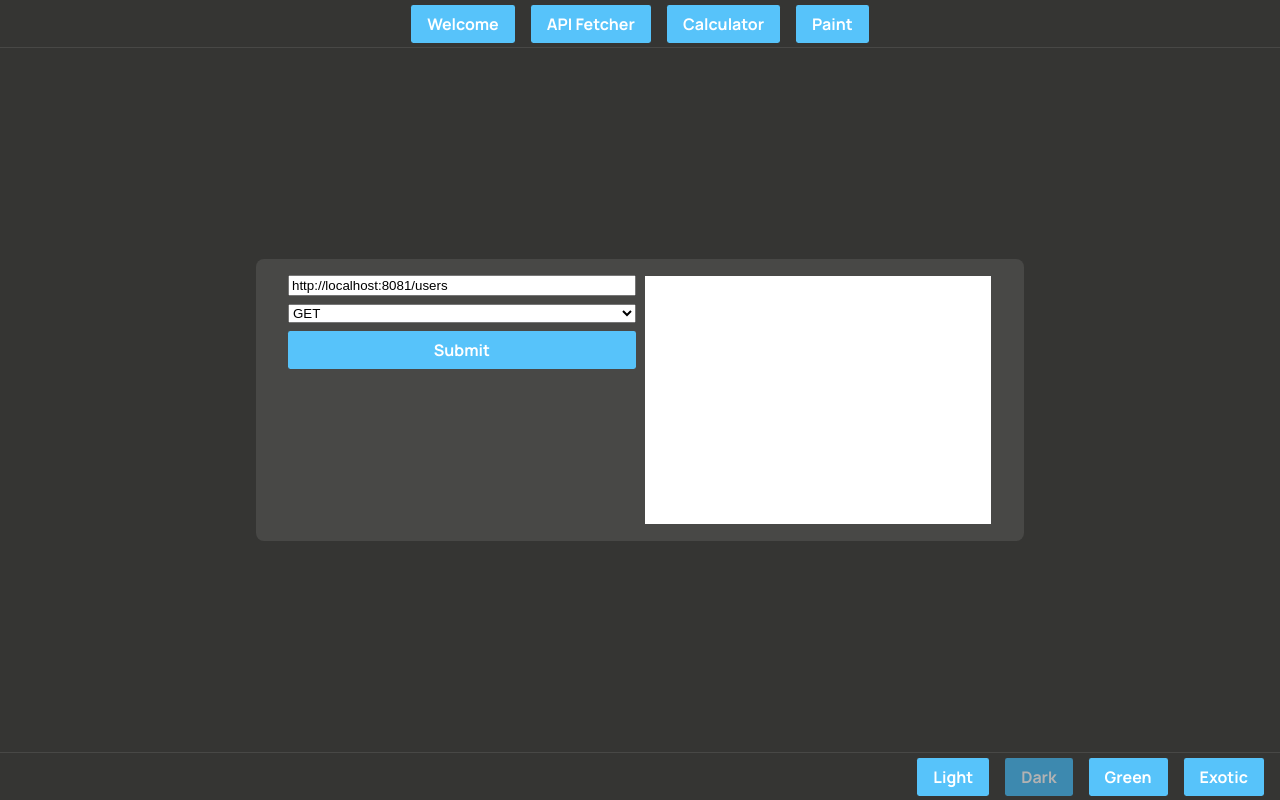
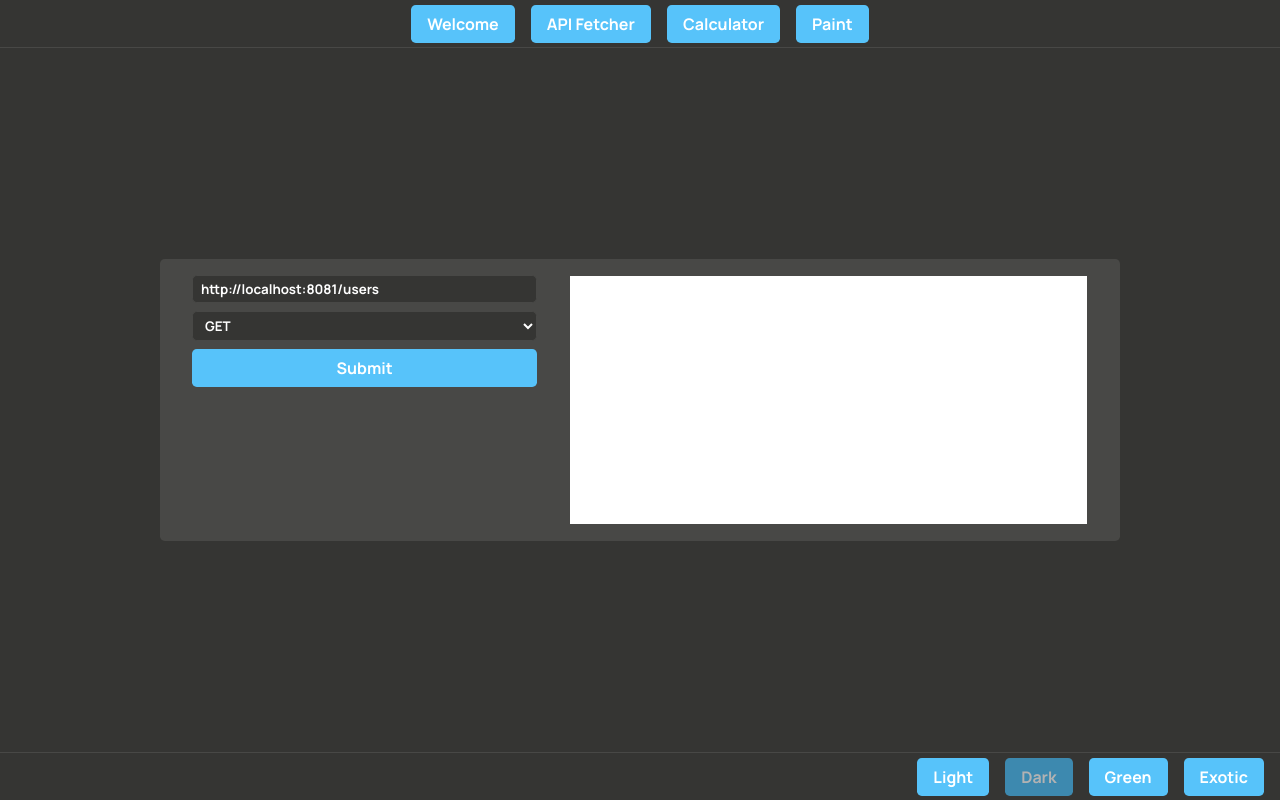
Before and after one commit to Perchusha/Portfolio, a React app in the folder client/: page /apifetcher in a window 1280 px wide. Built offline with nearby package versions, Linux system fonts and the light colour scheme.

Commit message:
feat: client restyling

```diff
--- a/client/public/styles.css
+++ b/client/public/styles.css
@@ -11,7 +11,7 @@ body,
 }
 
 * {
-  box-sizing: border-box;
+  box-sizing: border-box !important;
 }
 
 @font-face {
--- a/client/src/components/StyledButtons/styled.ts
+++ b/client/src/components/StyledButtons/styled.ts
@@ -5,7 +5,7 @@ import { IButtonMode } from './types';
 const ButtonDefaultCSS = css<{ mode: IButtonMode }>`
   all: unset;
   padding: 1vmin 2vmin;
-  border-radius: 0.3vmin;
+  border-radius: ${({ theme }) => theme.borderRadius};
   cursor: pointer;
   user-select: none;
   transition: all 0.2s;
--- a/client/src/components/StyledForm/styled.ts
+++ b/client/src/components/StyledForm/styled.ts
@@ -1,4 +1,4 @@
-import styled from 'styled-components';
+import styled, { css } from 'styled-components';
 
 export const Form = styled.form`
   display: flex;
@@ -9,6 +9,30 @@ export const Form = styled.form`
   }
 `;
 
-export const StyledInput = styled.input``;
+const inputDefault = css`
+  padding: 0.5vmin 1vmin;
+  font-family: Manrope, serif;
+  font-weight: 700;
+  font-style: normal;
+  width: 100%;
+  background: ${({ theme }) => theme.backgroundDark};
+  color: ${({ theme }) => theme.primaryText};
+  border: 0.1vmin solid ${({ theme }) => theme.border};
+  border-radius: ${({ theme }) => theme.borderRadius};
 
-export const StyledSelect = styled.select``;
+  &:focus {
+    box-shadow: 0 0 0 0.1vmin ${({ theme }) => theme.focus};
+  }
+
+  &:active {
+    box-shadow: 0 0 0 0.2vmin ${({ theme }) => theme.active};
+  }
+`;
+
+export const StyledInput = styled.input`
+  ${inputDefault}
+`;
+
+export const StyledSelect = styled.select`
+  ${inputDefault}
+`;
--- a/client/src/modules/APIFetcher/RequestForm.tsx
+++ b/client/src/modules/APIFetcher/RequestForm.tsx
@@ -6,24 +6,23 @@ import { IRequestForm } from './types';
 export const RequestForm = ({ previewRef }: IRequestForm) => {
   const [URL, setURL] = useState<string>('http://localhost:8081/users');
   const [requestMethod, setRequestMethod] = useState<string>('get');
-  // const [requestBody, setRequestBody] = useState<object>({});
+  const [requestBody, setRequestBody] = useState<object>({});
 
   const submitHandler = (event: React.MouseEvent<HTMLButtonElement>) => {
     event.preventDefault();
 
-    // const options =
-    //   requestMethod !== 'get' && requestMethod !== 'delete'
-    //     ? {
-    //         method: requestMethod,
-    //         headers: {
-    //           'Content-Type': 'application/json;charset=utf-8',
-    //         },
-    //         body: JSON.stringify(requestBody),
-    //       }
-    //     : {};
+    const options =
+      requestMethod !== 'get'
+        ? {
+            method: requestMethod.toUpperCase(),
+            headers: {
+              'Content-Type': 'application/json;charset=utf-8',
+            },
+            body: JSON.stringify(requestBody),
+          }
+        : {};
 
-    // fetch(URL, options)
-    fetch(URL)
+    fetch(URL, options)
       .then(res => res.json())
       .then(result => {
         const text = JSON.stringify(result, null, 4);
@@ -42,23 +41,42 @@ export const RequestForm = ({ previewRef }: IRequestForm) => {
   };
 
   return (
-    <StyledForm style={{ width: '50%' }}>
+    <StyledForm style={{ width: '40%' }}>
       <StyledInput
         name="url"
         type="text"
         placeholder="URL"
         onChange={urlChangeHandler}
         value={URL}
-        title="You can find API documentation in server .md file"
+        title="You can find API documentation in server API.md file"
         required
       />
       <StyledSelect name="method" onChange={methodChangeHandler} value={requestMethod} required>
         <option value="post">POST</option>
         <option value="get">GET</option>
-        <option value="put">PUT</option>
         <option value="delete">DELETE</option>
         <option value="patch">PATCH</option>
       </StyledSelect>
+      {requestMethod !== 'get' && requestMethod !== 'delete' ? (
+        <>
+          <StyledInput
+            name="name"
+            type="text"
+            placeholder="Name"
+            title={`Name of ${requestMethod === 'POST' ? 'new' : requestMethod} element`}
+            onChange={e => setRequestBody({ name: e.target.value })}
+          />
+          <StyledInput
+            name="age"
+            type="number"
+            placeholder="Age"
+            title={`Age of ${requestMethod === 'POST' ? 'new' : requestMethod} element`}
+            onChange={e => setRequestBody(prev => ({ ...prev, age: e.target.value }))}
+          />
+        </>
+      ) : (
+        ''
+      )}
       <StyledButton onClick={submitHandler} title="Submit request">
         Submit
       </StyledButton>
--- a/client/src/modules/APIFetcher/styled.ts
+++ b/client/src/modules/APIFetcher/styled.ts
@@ -13,8 +13,8 @@ export const Wrapper = styled.div`
 export const RequestsContainer = styled.div`
   background: ${({ theme }) => theme.backgroundLight};
   padding: 2vmin 4vmin;
-  border-radius: 1vmin;
-  width: 60%;
+  border-radius: ${({ theme }) => theme.borderRadius};
+  width: 75%;
   height: 40%;
   display: flex;
 
@@ -23,12 +23,12 @@ export const RequestsContainer = styled.div`
   }
 
   & > :not(:last-child) {
-    margin-right: 1vmin;
+    margin-right: 4vmin;
   }
 `;
 
 export const Preview = styled.div`
-  width: 50%;
+  width: 60%;
   height: 100%;
   background: white;
   overflow-y: auto;
--- a/client/src/modules/Calculator/index.tsx
+++ b/client/src/modules/Calculator/index.tsx
@@ -2,7 +2,7 @@ import { useState, useEffect } from 'react';
 import { StyledButton } from '../../components';
 import { isOperation, isNumeric, DoTheMath } from './helper';
 import { operationType } from './types';
-import { Wrapper, Container, NumPad, StyledInput } from './styled';
+import { Wrapper, Container, NumPad, CalculatorInput } from './styled';
 
 export const Calculator = () => {
   const [currentNumber, setCurrentNumber] = useState<string>('');
@@ -120,7 +120,7 @@ export const Calculator = () => {
   return (
     <Wrapper>
       <Container>
-        <StyledInput
+        <CalculatorInput
           type="string"
           value={Number(currentNumber)}
           onChange={event => event.preventDefault()}
--- a/client/src/modules/Calculator/styled.ts
+++ b/client/src/modules/Calculator/styled.ts
@@ -1,4 +1,5 @@
 import styled from 'styled-components';
+import { StyledInput } from '../../components/StyledForm/styled';
 
 export const Wrapper = styled.div`
   width: 100%;
@@ -10,23 +11,19 @@ export const Wrapper = styled.div`
 `;
 
 export const Container = styled.div`
+  width: 40vmin;
+  height: 42vmin;
   background: ${({ theme }) => theme.backgroundLight};
   padding: 2vmin 4vmin;
-  border-radius: 1vmin;
+  border-radius: ${({ theme }) => theme.borderRadius};
   display: flex;
   align-items: center;
   flex-direction: column;
   border: 0.1vmin solid ${({ theme }) => theme.border};
 `;
 
-export const StyledInput = styled.input`
-  all: unset;
-  border-radius: 0.5vmin;
+export const CalculatorInput = styled(StyledInput)`
   padding: 1vmin 2vmin;
-  width: calc(100% - 6vmin);
-  align-items: center;
-  background: ${({ theme }) => theme.background};
-  color: ${({ theme }) => theme.primaryText};
 
   &::-webkit-outer-spin-button,
   &::-webkit-inner-spin-button {
@@ -38,10 +35,14 @@ export const StyledInput = styled.input`
 export const NumPad = styled.div`
   display: grid;
   grid-template-columns: 1fr 1fr 1fr 1fr;
+  column-gap: 2.2vmin;
   margin-top: 1vmin;
+  width: 100%;
+  height: 100%;
+  align-items: center;
+  justify-items: center;
 
   button {
-    margin: 1vmin;
-    text-align: center;
+    width: 100%;
   }
 `;
--- a/client/src/modules/Paint/styled.ts
+++ b/client/src/modules/Paint/styled.ts
@@ -16,7 +16,7 @@ export const Container = styled.div`
 
   svg {
     background: ${({ theme }) => `${theme.background}50`};
-    border-radius: 1vmin;
+    border-radius: ${({ theme }) => theme.borderRadius};
     padding: 0.3vmin;
     cursor: pointer;
     border: 0.1vmin solid ${({ theme }) => theme.background};
--- a/client/src/redux/types.ts
+++ b/client/src/redux/types.ts
@@ -18,6 +18,8 @@ export interface IThemeProps {
   topBarHeight: string;
   bottomBarHeight: string;
   contentWrapperSize: string;
+  fontFamily: string;
+  borderRadius: string;
 }
 
 export type IMainState = {
--- a/client/src/utils/themes.ts
+++ b/client/src/utils/themes.ts
@@ -13,6 +13,8 @@ const commonStyles = {
   topBarHeight: '6vmin',
   bottomBarHeight: '6vmin',
   contentWrapperSize: '',
+  fontFamily: 'Manrope, serif',
+  borderRadius: '0.6vmin',
 };
 
 commonStyles.contentWrapperSize = `calc(100% - calc(${commonStyles.topBarHeight} + ${commonStyles.bottomBarHeight}))`;
```
